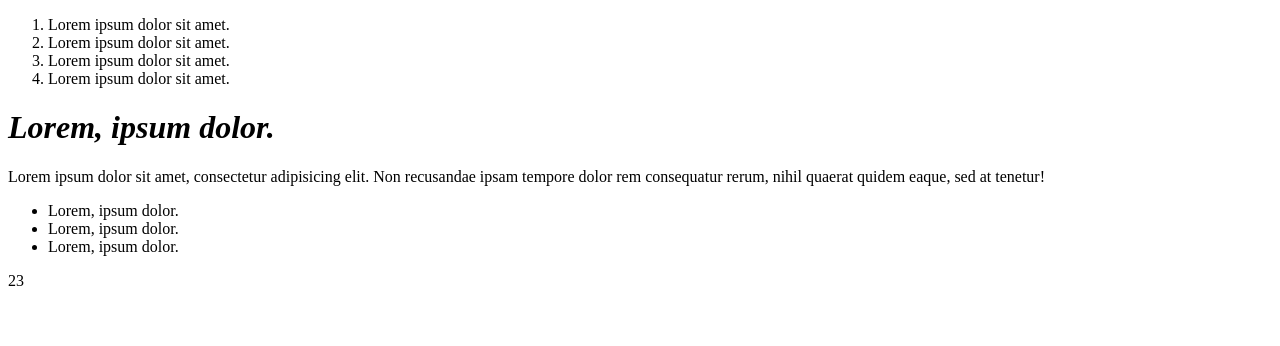
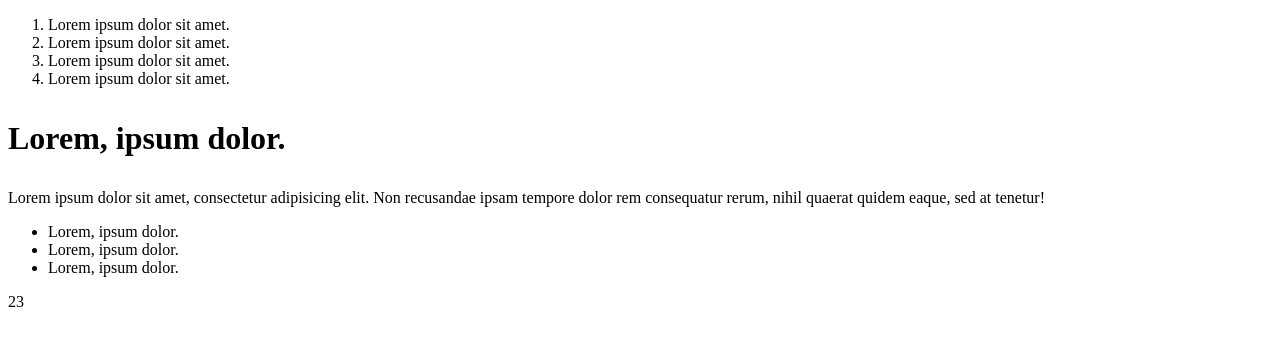
Before and after one commit to LikeKod/git_test, a plain HTML site: page index.html in a window 1280 px wide. Drawn offline with Linux system fonts and the light colour scheme.

Commit message:
Test_branch

```diff
--- a/index.html
+++ b/index.html
@@ -15,7 +15,7 @@
         </ol>
     </div>
     <h1>
-        <em>Lorem, ipsum dolor.</em>
+        <p>Lorem, ipsum dolor.</p>
     </h1>
     <div class="just_text">
         <p>Lorem ipsum dolor sit amet, consectetur adipisicing elit. Non recusandae ipsam tempore dolor rem consequatur rerum, nihil quaerat quidem eaque, sed at tenetur!</p>
```
